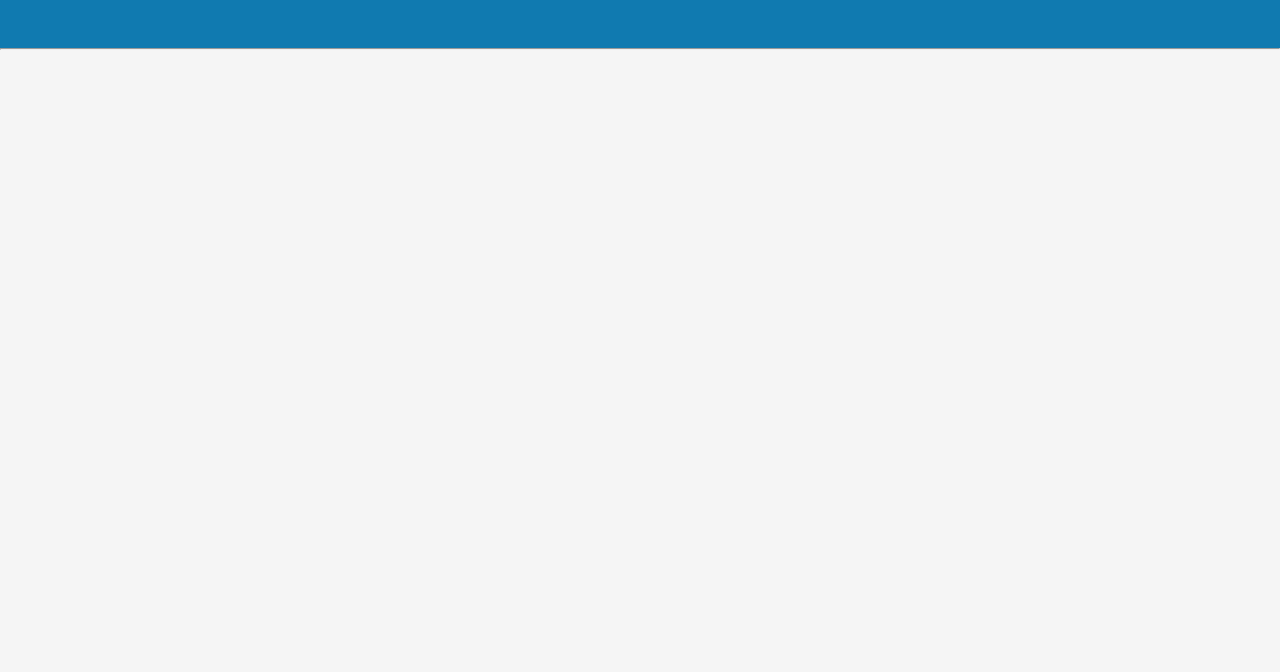
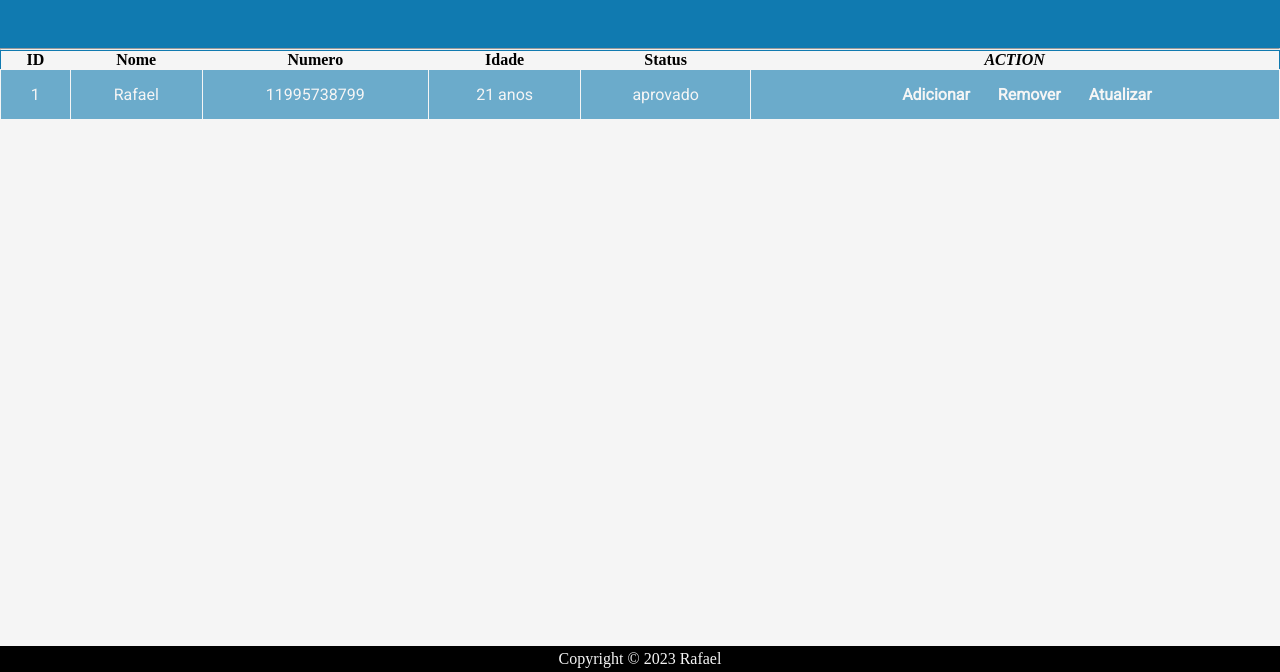
Before and after one commit to rafalacerda10/front-crud-categories, a plain HTML site: page app/form.html in a window 1280 px wide. Shown: the part 128-800 px from the top of the page. Drawn offline with Linux system fonts and the light colour scheme.

Commit message:
add-table-footer-v1

```diff
--- /dev/null
+++ b/app/css/footer.css
@@ -0,0 +1,10 @@
+/* footer / rodape */
+.rodape {
+        bottom: 0;
+        position: fixed;
+        width: 100%;
+        text-align: center;
+        color: var(--cor-primaria);
+        background: #000;
+        padding: 4px 0;
+    }
--- /dev/null
+++ b/app/css/tabela.css
@@ -0,0 +1,37 @@
+
+/* Criação tabela */
+.tabela {
+  width: 100%;
+  border: 1px solid var(--cor-secundaria);
+  border-collapse: collapse;
+  margin-bottom: 20px;
+}
+/* Linhas tabelas */
+.tabela__linha  td{
+    border: 1px solid var(--cor-primaria);
+    padding: 15px;
+    text-align: center;
+    background: var(--cor-tabelas);
+    color: var(--cor-primaria);
+    font-family: var(--font-principal);
+
+}
+.tabela__linha__numero:hover {
+    color: var(--cor-secundaria);
+    cursor: pointer;
+}
+
+.tabela__linha__botao{
+    background: transparent;
+    border: none;
+    margin-left: 1.5rem;
+    color: var(--cor-primaria);
+    font-family: var(--font-principal);
+    font-weight: 700;
+    font-size: 1rem;
+}
+.tabela__linha__botao:hover {
+    color: var(--cor-secundaria);
+    cursor: pointer;
+
+}
--- a/app/form.html
+++ b/app/form.html
@@ -30,6 +30,42 @@
         </div>
     </header>
     <hr>
+    <main class="container">
+
+      <!-- Inicio tabela -->
+      <table class="tabela" >
+
+        <!-- thead -->
+          <tr class="tabela__linha">
+            <th>ID</th>
+              <th>Nome</th>
+              <th>Numero</th>
+              <th>Idade</th>
+              <th>Status</th>
+              <th><i>ACTION</i></th>
+          </tr>
+          <!-- tbody -->
+          <tr class="tabela__linha">
+            <td>1</td>
+            <td>Rafael</td>
+            <td class="tabela__linha__numero">11995738799</td>
+            <td>21 anos</td>
+            <td>aprovado</td>
+            <td>
+                <button type="button" class="tabela__linha__botao">Adicionar</button>
+                <button type="button" class="tabela__linha__botao">Remover</button>
+                <button type="button" class="tabela__linha__botao">Atualizar</button>
+            </td>
+          </tr>
+      </table>
+    </main>
+
+
+      <!-- footer -->
+      <footer class="rodape">
+        <p>Copyright &copy; 2023 Rafael</p>
+      </footer>
+
 
 
 </body>
--- a/app/style.css
+++ b/app/style.css
@@ -1,9 +1,12 @@
+@import url("/app/css/footer.css");
+@import url("/app/css/tabela.css");
 @import url("/app/css/header.css");
 @import url('https://fonts.googleapis.com/css2?family=Roboto+Flex:opsz,wght@8..144,300&family=Roboto:wght@100;400&display=swap');
 
 :root {
    --cor-primaria : #f5f5f5;
    --cor-secundaria : #107AB0;
+   --cor-tabelas : rgba(16, 122, 176,0.6);
    --font-principal : "Roboto";
 }
 
```
